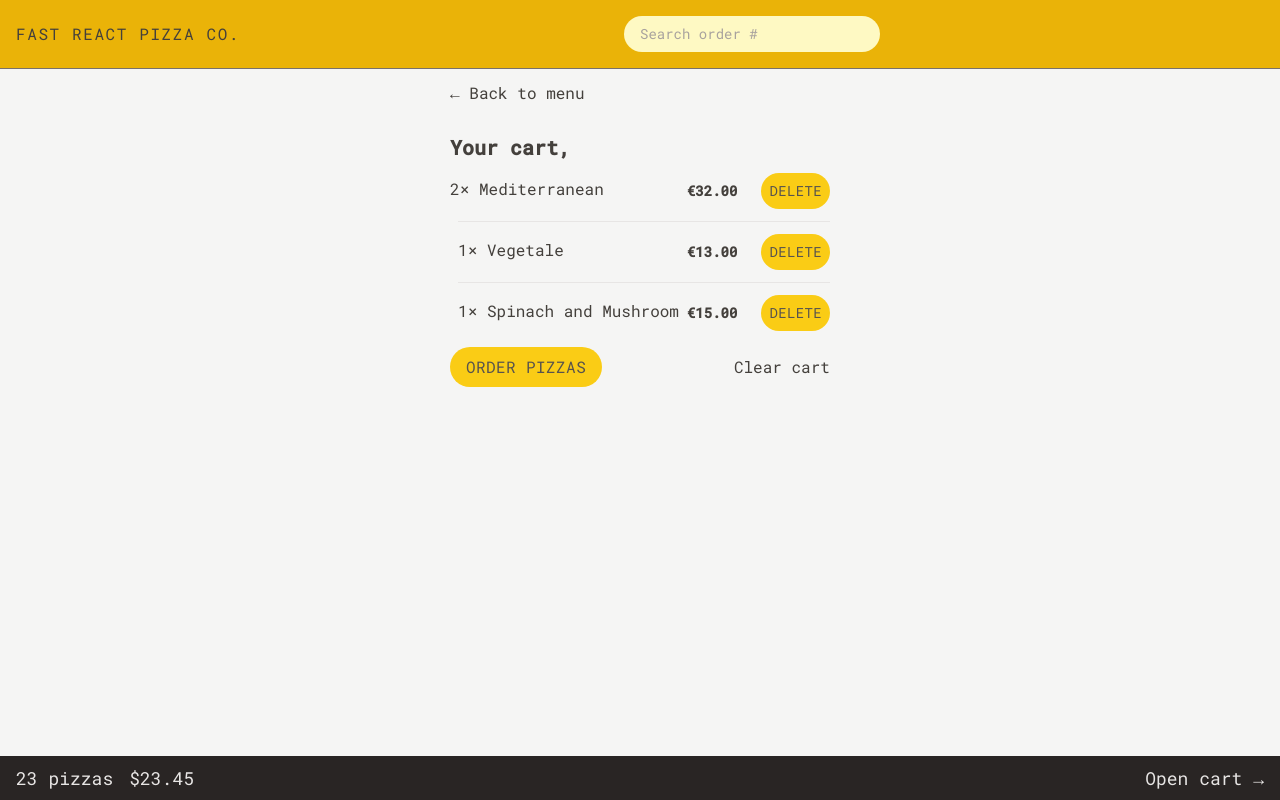
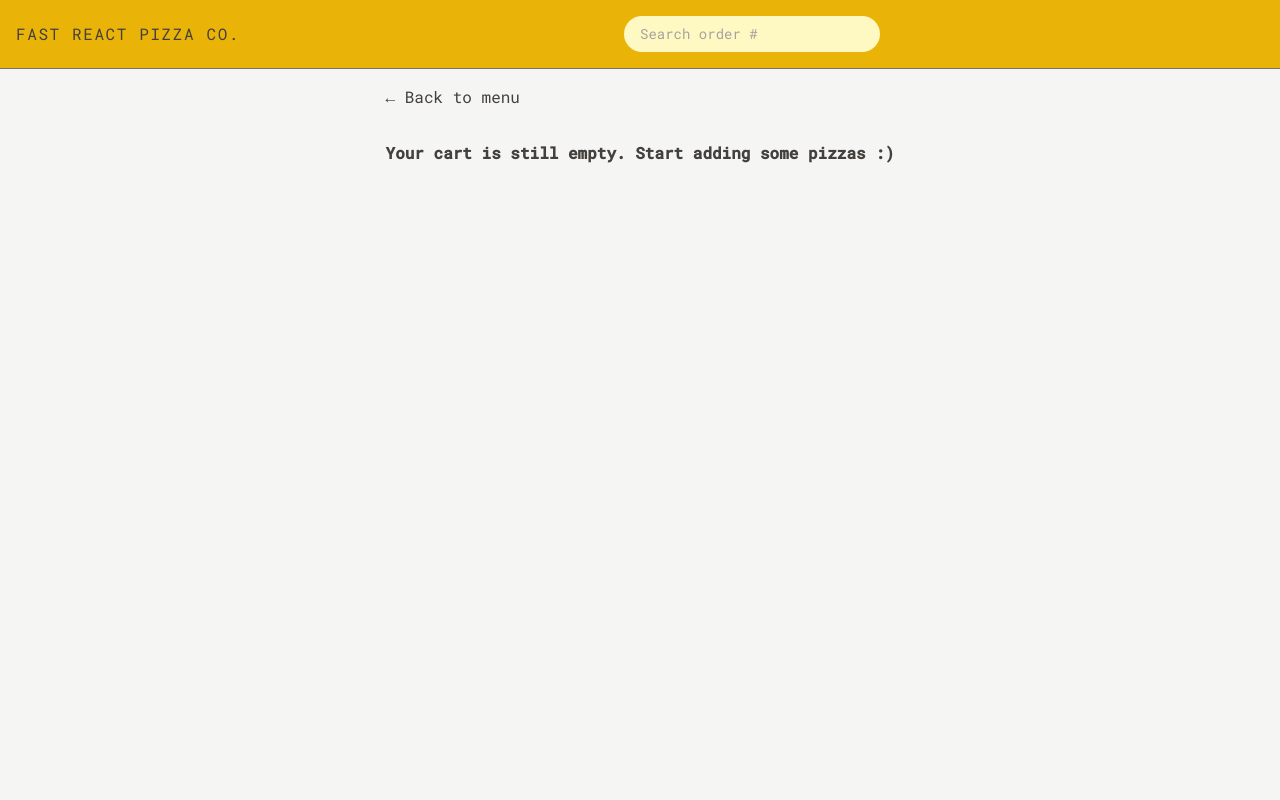
Before and after one commit to Devfritz/fast-pizza, a React (Vite) app: page /cart in a window 1280 px wide. Built offline with nearby package versions, Linux system fonts and the light colour scheme.

Commit message:
clear cart

```diff
--- a/src/features/cart/Cart.jsx
+++ b/src/features/cart/Cart.jsx
@@ -1,36 +1,44 @@
 import { Link } from "react-router-dom";
-import { useSelector } from "react-redux";
+import { useDispatch, useSelector } from "react-redux";
 import Button from "../../ui/Button";
 import LinkButton from "../../ui/LinkButton";
 import CartItem from "./CartItem";
-const fakeCart = [
-  {
-    pizzaId: 12,
-    name: "Mediterranean",
-    quantity: 2,
-    unitPrice: 16,
-    totalPrice: 32,
-  },
-  {
-    pizzaId: 6,
-    name: "Vegetale",
-    quantity: 1,
-    unitPrice: 13,
-    totalPrice: 13,
-  },
-  {
-    pizzaId: 11,
-    name: "Spinach and Mushroom",
-    quantity: 1,
-    unitPrice: 15,
-    totalPrice: 15,
-  },
-];
+import { clearCart, getCart } from "./cartSlice";
+import EmptyCart from "./EmptyCart";
+// const fakeCart = [
+//   {
+//     pizzaId: 12,
+//     name: "Mediterranean",
+//     quantity: 2,
+//     unitPrice: 16,
+//     totalPrice: 32,
+//   },
+//   {
+//     pizzaId: 6,
+//     name: "Vegetale",
+//     quantity: 1,
+//     unitPrice: 13,
+//     totalPrice: 13,
+//   },
+//   {
+//     pizzaId: 11,
+//     name: "Spinach and Mushroom",
+//     quantity: 1,
+//     unitPrice: 15,
+//     totalPrice: 15,
+//   },
+// ];
 
 function Cart() {
-  const cart = fakeCart;
+  const cart = useSelector(getCart);
   const username = useSelector((state) => state.user.userName);
-  console.log(username);
+  const dispatch = useDispatch();
+
+  const handleClearCart = () => {
+    dispatch(clearCart());
+  };
+
+  if (!cart.length) return <EmptyCart />;
   return (
     <div className="px-4 py-3">
       <Link to="/menu">&larr; Back to menu</Link>
@@ -45,7 +53,7 @@ function Cart() {
         <LinkButton to="/order/new" type="primary">
           Order pizzas
         </LinkButton>
-        <Button>Clear cart</Button>
+        <Button onClick={handleClearCart}>Clear cart</Button>
       </div>
     </div>
   );
--- a/src/features/cart/CartItem.jsx
+++ b/src/features/cart/CartItem.jsx
@@ -1,16 +1,22 @@
 import { formatCurrency } from "../../utils/helpers";
-import Button from "../../ui/Button";
+
+import DeleteItem from "./DeleteItem";
+import UpdateQuantity from "./UpdateQuantity";
 function CartItem({ item }) {
   const { pizzaId, name, quantity, totalPrice } = item;
 
   return (
-    <li className="py-3 sm:flex sm:items-center sm:justify-between ">
+    <li
+      className="py-3 sm:flex sm:items-center sm:justify-between"
+      key={pizzaId}
+    >
       <p className="mb-1 mr-2">
         {quantity}&times; {name}
       </p>
       <div className="flex items-center sm:gap-6">
         <p className="text-sm font-bold">{formatCurrency(totalPrice)}</p>
-        <Button type="small">Delete</Button>
+        <UpdateQuantity pizzaId={pizzaId} />
+        <DeleteItem pizzaId={pizzaId} />
       </div>
     </li>
   );
--- a/src/features/cart/CartOverview.jsx
+++ b/src/features/cart/CartOverview.jsx
@@ -1,11 +1,18 @@
+import { useSelector } from "react-redux";
+import { totalCart, totalQuantity } from "./cartSlice";
+import Button from "../../ui/Button";
 function CartOverview() {
+  const totalPriceCart = useSelector(totalCart);
+  const totalCartQuantity = useSelector(totalQuantity);
+
+  if (!totalPriceCart) return null;
   return (
     <div className="text-sm md:text-lg flex items-center justify-between px-4 py-2 text-stone-200 bg-stone-800">
       <p className="space-x-4">
-        <span>23 pizzas</span>
-        <span>$23.45</span>
+        <span>{totalCartQuantity} pizzas</span>
+        <span>${totalPriceCart}</span>
       </p>
-      <a href="#">Open cart &rarr;</a>
+      <Button to="cart">Open cart &rarr;</Button>
     </div>
   );
 }
--- /dev/null
+++ b/src/features/cart/DeleteItem.jsx
@@ -0,0 +1,14 @@
+import { useDispatch } from "react-redux";
+import Button from "../../ui/Button";
+import { deleteItem } from "./cartSlice";
+
+const DeleteItem = ({ pizzaId }) => {
+  const dispatch = useDispatch();
+  return (
+    <Button type="small" onClick={() => dispatch(deleteItem(pizzaId))}>
+      Delete
+    </Button>
+  );
+};
+
+export default DeleteItem;
--- a/src/features/cart/EmptyCart.jsx
+++ b/src/features/cart/EmptyCart.jsx
@@ -1,11 +1,13 @@
-import { Link } from 'react-router-dom';
+import { Link } from "react-router-dom";
 
 function EmptyCart() {
   return (
-    <div>
+    <div className="px-2 py-4">
       <Link to="/menu">&larr; Back to menu</Link>
 
-      <p>Your cart is still empty. Start adding some pizzas :)</p>
+      <p className="font-semibold mt-8">
+        Your cart is still empty. Start adding some pizzas :)
+      </p>
     </div>
   );
 }
--- /dev/null
+++ b/src/features/cart/UpdateQuantity.jsx
@@ -0,0 +1,32 @@
+import Button from "../../ui/Button";
+import {
+  decreaseItemQuantity,
+  getQuantityByCurrentId,
+  increaseItemQuantity,
+} from "./cartSlice";
+import { useSelector, useDispatch } from "react-redux";
+
+function UpdateQuantity({ pizzaId }) {
+  const quantity = useSelector(getQuantityByCurrentId(pizzaId));
+  const dispatch = useDispatch();
+
+  return (
+    <div className="space-x-2">
+      <Button
+        type="round"
+        onClick={() => dispatch(decreaseItemQuantity(pizzaId))}
+      >
+        -
+      </Button>
+      <span className="text-sm">{quantity}</span>
+      <Button
+        type="round"
+        onClick={() => dispatch(increaseItemQuantity(pizzaId))}
+      >
+        +
+      </Button>
+    </div>
+  );
+}
+
+export default UpdateQuantity;
--- a/src/features/cart/cartSlice.js
+++ b/src/features/cart/cartSlice.js
@@ -1,13 +1,6 @@
 import { createSlice } from "@reduxjs/toolkit";
 const initialState = {
-  cart: [
-    {
-      pizzaId: 11,
-      quantity: 2,
-      unit_price: 20,
-      totalPrice: 40,
-    },
-  ],
+  cart: [],
 };
 
 const cartSlice = createSlice({
@@ -18,19 +11,18 @@ const cartSlice = createSlice({
       state.cart.push(action.payload);
     },
     deleteItem(state, action) {
-      state.cart = state.cart.filter((item) => {
-        item.pizzaId !== action.payload;
-      });
+      state.cart = state.cart.filter((item) => item.pizzaId !== action.payload);
     },
     increaseItemQuantity(state, action) {
       const item = state.cart.find((item) => item.pizzaId === action.payload);
       item.quantity++;
-      item.totalPrice = item.quantity * item.unit_price;
+      item.totalPrice = item.quantity * item.unitPrice;
     },
     decreaseItemQuantity(state, action) {
       const item = state.cart.find((item) => item.pizzaId === action.payload);
       item.quantity--;
-      item.totalPrice = item.quantity * item.unit_price;
+      item.totalPrice = item.quantity * item.unitPrice;
+      if (item.quantity === 0) cartSlice.caseReducers.deleteItem(state, action);
     },
     clearCart(state) {
       state.cart = [];
@@ -45,4 +37,14 @@ export const {
   decreaseItemQuantity,
   clearCart,
 } = cartSlice.actions;
+
+export const getCart = (state) => state.cart.cart;
+export const totalCart = (state) =>
+  state.cart.cart.reduce((sum, item) => sum + item.totalPrice, 0);
+export const totalQuantity = (state) =>
+  state.cart.cart.reduce((sum, item) => sum + item.quantity, 0);
 export default cartSlice.reducer;
+export const getQuantityByCurrentId = (id) => (state) =>
+  state.cart.cart.find((item) => item.pizzaId === id)?.quantity ?? 0;
+
+// library reselect for optimizer useSelector
--- a/src/features/menu/Menu.jsx
+++ b/src/features/menu/Menu.jsx
@@ -4,7 +4,6 @@ import MenuItem from "./MenuItem";
 
 function Menu() {
   const menu = useLoaderData();
-  console.log(menu);
   return (
     <ul className="divide-y divide-stone-200 px-2">
       {menu.map((pizza) => (
--- a/src/features/menu/MenuItem.jsx
+++ b/src/features/menu/MenuItem.jsx
@@ -1,10 +1,14 @@
 import { formatCurrency } from "../../utils/helpers";
 import Button from "../../ui/Button";
-import { useDispatch } from "react-redux";
-import { addItem } from "../cart/cartSlice";
+import { useDispatch, useSelector } from "react-redux";
+import { addItem, getQuantityByCurrentId } from "../cart/cartSlice";
+import DeleteItem from "../cart/DeleteItem";
+import UpdateQuantity from "../cart/UpdateQuantity";
 function MenuItem({ pizza }) {
   const dispatch = useDispatch();
   const { id, name, unitPrice, ingredients, soldOut, imageUrl } = pizza;
+
+  const getQuantity = useSelector(getQuantityByCurrentId(id));
 
   const handleAddCart = () => {
     const newItem = {
@@ -16,6 +20,8 @@ function MenuItem({ pizza }) {
     };
     dispatch(addItem(newItem));
   };
+
+  const isInCart = getQuantity > 0;
 
   return (
     <li className="flex gap-4 py-2">
@@ -35,7 +41,13 @@ function MenuItem({ pizza }) {
           ) : (
             <p className="text-sm uppercase font-medium">Sold out</p>
           )}
-          {!soldOut && (
+
+          {isInCart && (
+            <div className="flex items-center gap-4">
+              <UpdateQuantity pizzaId={id} /> <DeleteItem pizzaId={id} />
+            </div>
+          )}
+          {!soldOut && !isInCart && (
             <Button type="small" onClick={() => handleAddCart()}>
               Add to cart
             </Button>
--- a/src/features/order/CreateOrder.jsx
+++ b/src/features/order/CreateOrder.jsx
@@ -1,43 +1,23 @@
 import { Form, redirect, useNavigation } from "react-router-dom";
 import { createOrder } from "../../services/apiRestaurant";
 import Button from "../../ui/Button";
-
+import { useSelector } from "react-redux";
+import { clearCart, getCart } from "../cart/cartSlice";
+import EmptyCart from "../cart/EmptyCart";
+import store from "../../utils/store";
 // https://uibakery.io/regex-library/phone-number
 const isValidPhone = (str) =>
   /^\+?\d{1,4}?[-.\s]?\(?\d{1,3}?\)?[-.\s]?\d{1,4}[-.\s]?\d{1,4}[-.\s]?\d{1,9}$/.test(
     str
   );
 
-const fakeCart = [
-  {
-    pizzaId: 12,
-    name: "Mediterranean",
-    quantity: 2,
-    unitPrice: 16,
-    totalPrice: 32,
-  },
-  {
-    pizzaId: 6,
-    name: "Vegetale",
-    quantity: 1,
-    unitPrice: 13,
-    totalPrice: 13,
-  },
-  {
-    pizzaId: 11,
-    name: "Spinach and Mushroom",
-    quantity: 1,
-    unitPrice: 15,
-    totalPrice: 15,
-  },
-];
-
 function CreateOrder() {
   // const [withPriority, setWithPriority] = useState(false);
-  const cart = fakeCart;
   const navigation = useNavigation();
   const isSubmiting = navigation.state === "submitting";
 
+  const cart = useSelector(getCart);
+  if (!cart.length) return <EmptyCart />;
   return (
     <div className="mt-10 px-4 py-6 w-full">
       <h2 className="mb-8 text-xl font-semibold">Ready to order? Let's go!</h2>
@@ -107,6 +87,8 @@ export async function action({ request }) {
   };
   const newOrder = await createOrder(order);
 
+  store.dispatch(clearCart());
+
   return redirect(`/order/${newOrder.id}`);
 }
 
--- a/src/ui/Button.jsx
+++ b/src/ui/Button.jsx
@@ -7,11 +7,12 @@ const Button = ({ children, disabled, type, to, onClick }) => {
   const style = {
     primary: `${base} px-4 py-2`,
     small: `${base} px-2 py-2 text-sm`,
+    round: `${base} px-2.5 py-1 md:px-3.5 md:py-2.5 text-sm`,
   };
 
   if (to) {
     return (
-      <Link tp={to} className={style[type]}>
+      <Link to={to} className={style[type]}>
         {children}
       </Link>
     );
```
